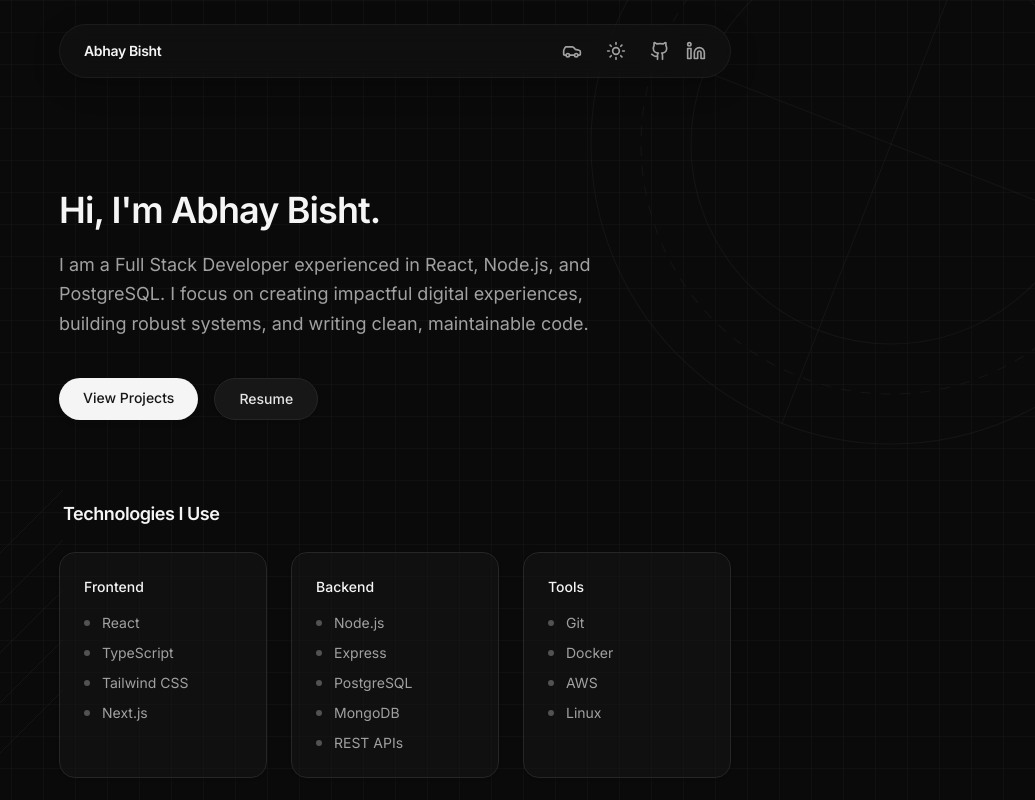
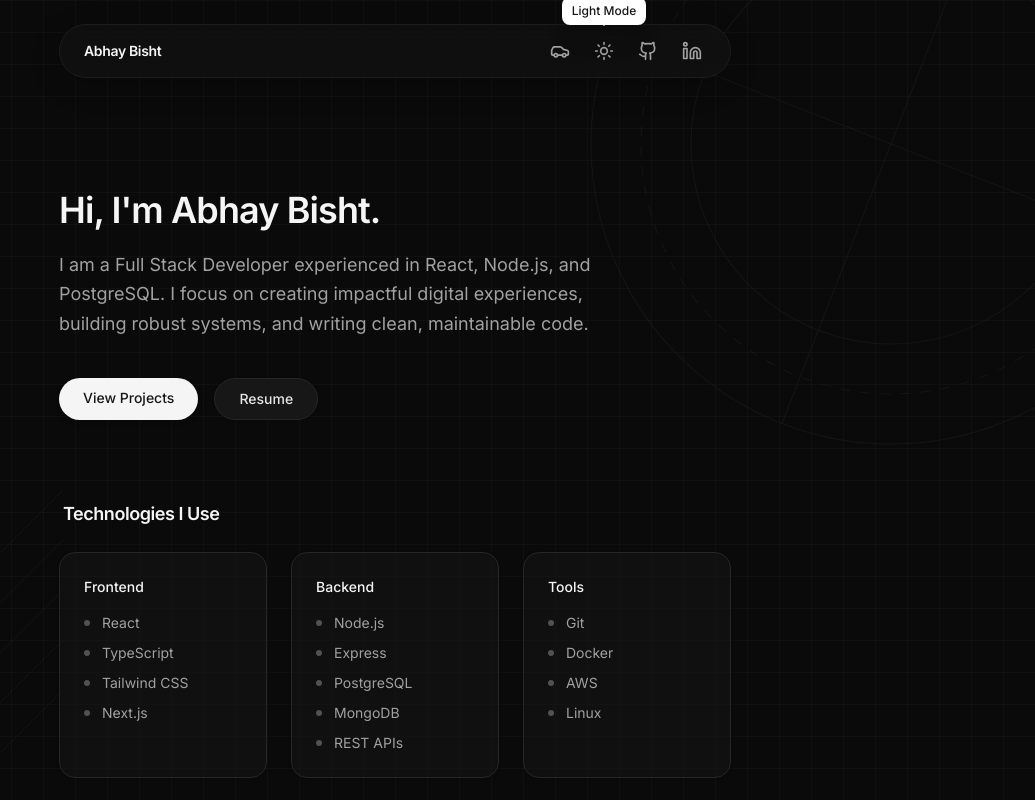
Before and after one commit to Abhay2133/portfolio, a React (Vite) app: page / in a window 1280 px wide. Both pictures are taken after a click on the button 861 px from the left and 51 px from the top of the page. Shown: the top 800 px of the page, without its empty margins (245-1280 px from the left). Built offline with nearby package versions, Linux system fonts and the light colour scheme.

Commit message:
feat(Navigation): Add tooltips to navigation icons
Introduces a new Tooltip component and integrates it into the Navigation component to provide descriptive labels for interactive icons, improving user experience and accessibility.

```diff
--- a/src/components/Navigation.tsx
+++ b/src/components/Navigation.tsx
@@ -1,6 +1,7 @@
 import { motion } from "motion/react";
 import { Github, Linkedin, Moon, Sun, Car } from "lucide-react";
 import { useEffect, useState } from "react";
+import { Tooltip } from "./ui/Tooltip";
 
 interface NavigationProps {
   onToggleCar: () => void;
@@ -42,31 +43,53 @@ export function Navigation({ onToggleCar, isCarVisible }: NavigationProps) {
         Abhay Bisht
       </div>
       <div className="flex gap-4 items-center px-2">
+        <Tooltip content={isCarVisible ? "Disable Car" : "Enable Car"}>
           <button
             onClick={onToggleCar}
-          className={`transition-all mr-1 p-1 rounded-md ${
+            className={`transition-all p-1 rounded-md ${
               isCarVisible
                 ? "text-blue-500 bg-blue-500/10"
                 : "text-neutral-500 hover:text-neutral-900 dark:text-neutral-400 dark:hover:text-neutral-100"
             }`}
             aria-label="Toggle Car Follower"
-          title="Toggle Car Follower"
           >
             <Car className="w-4 h-4 sm:w-5 sm:h-5" />
           </button>
+        </Tooltip>
+
+        <Tooltip content={isDark ? "Light Mode" : "Dark Mode"}>
           <button
             onClick={toggleTheme}
-          className="text-neutral-500 hover:text-neutral-900 dark:text-neutral-400 dark:hover:text-neutral-100 transition-all mr-2"
+            className="text-neutral-500 hover:text-neutral-900 dark:text-neutral-400 dark:hover:text-neutral-100 transition-all p-1"
             aria-label="Toggle Dark Mode"
           >
             {isDark ? <Sun className="w-4 h-4 sm:w-5 sm:h-5" /> : <Moon className="w-4 h-4 sm:w-5 sm:h-5" />}
           </button>
-        <a href="https://github.com/abhay2133" target="_blank" rel="noreferrer" className="text-neutral-500 hover:text-neutral-900 dark:text-neutral-400 dark:hover:text-neutral-100 hover:scale-110 transition-all">
+        </Tooltip>
+
+        <Tooltip content="GitHub Profile">
+          <a
+            href="https://github.com/abhay2133"
+            target="_blank"
+            rel="noreferrer"
+            className="text-neutral-500 hover:text-neutral-900 dark:text-neutral-400 dark:hover:text-neutral-100 hover:scale-110 transition-all p-1"
+            aria-label="GitHub"
+          >
             <Github className="w-4 h-4 sm:w-5 sm:h-5" />
           </a>
-        <a href="https://www.linkedin.com/in/abhay-21m" target="_blank" rel="noreferrer" className="text-neutral-500 hover:text-blue-600 dark:text-neutral-400 dark:hover:text-blue-400 hover:scale-110 transition-all">
+        </Tooltip>
+
+        <Tooltip content="LinkedIn Profile">
+          <a
+            href="https://www.linkedin.com/in/abhay-21m"
+            target="_blank"
+            rel="noreferrer"
+            className="text-neutral-500 hover:text-blue-600 dark:text-neutral-400 dark:hover:text-blue-400 hover:scale-110 transition-all p-1"
+            aria-label="LinkedIn"
+          >
             <Linkedin className="w-4 h-4 sm:w-5 sm:h-5" />
           </a>
+        </Tooltip>
       </div>
     </motion.nav>
   );
--- /dev/null
+++ b/src/components/ui/Tooltip.tsx
@@ -0,0 +1,53 @@
+import { useState, useRef, ReactNode } from "react";
+import { motion, AnimatePresence } from "motion/react";
+
+interface TooltipProps {
+  children: ReactNode;
+  content: string;
+}
+
+export function Tooltip({ children, content }: TooltipProps) {
+  const [isVisible, setIsVisible] = useState(false);
+  const timeoutRef = useRef<NodeJS.Timeout | null>(null);
+
+  const showTooltip = () => {
+    timeoutRef.current = setTimeout(() => {
+      setIsVisible(true);
+    }, 300); // Small delay to avoid accidental triggers
+  };
+
+  const hideTooltip = () => {
+    if (timeoutRef.current) {
+      clearTimeout(timeoutRef.current);
+    }
+    setIsVisible(false);
+  };
+
+  return (
+    <div
+      className="relative flex items-center justify-center"
+      onMouseEnter={showTooltip}
+      onMouseLeave={hideTooltip}
+    >
+      {children}
+      <AnimatePresence>
+        {isVisible && (
+          <motion.div
+            initial={{ opacity: 0, y: 10, scale: 0.95 }}
+            animate={{ opacity: 1, y: 0, scale: 1 }}
+            exit={{ opacity: 0, y: 10, scale: 0.95 }}
+            transition={{ duration: 0.15, ease: "easeOut" }}
+            className="absolute bottom-full mb-3 px-2.5 py-1.5 rounded-lg
+                       bg-neutral-900 dark:bg-white text-white dark:text-neutral-900
+                       text-[10px] sm:text-xs font-medium whitespace-nowrap
+                       shadow-xl shadow-black/10 z-50 pointer-events-none"
+          >
+            {content}
+            {/* Arrow */}
+            <div className="absolute top-full left-1/2 -translate-x-1/2 -mt-1 border-[5px] border-transparent border-t-neutral-900 dark:border-t-white" />
+          </motion.div>
+        )}
+      </AnimatePresence>
+    </div>
+  );
+}
```
Lines whose indentation alone changed are shown as unchanged.
